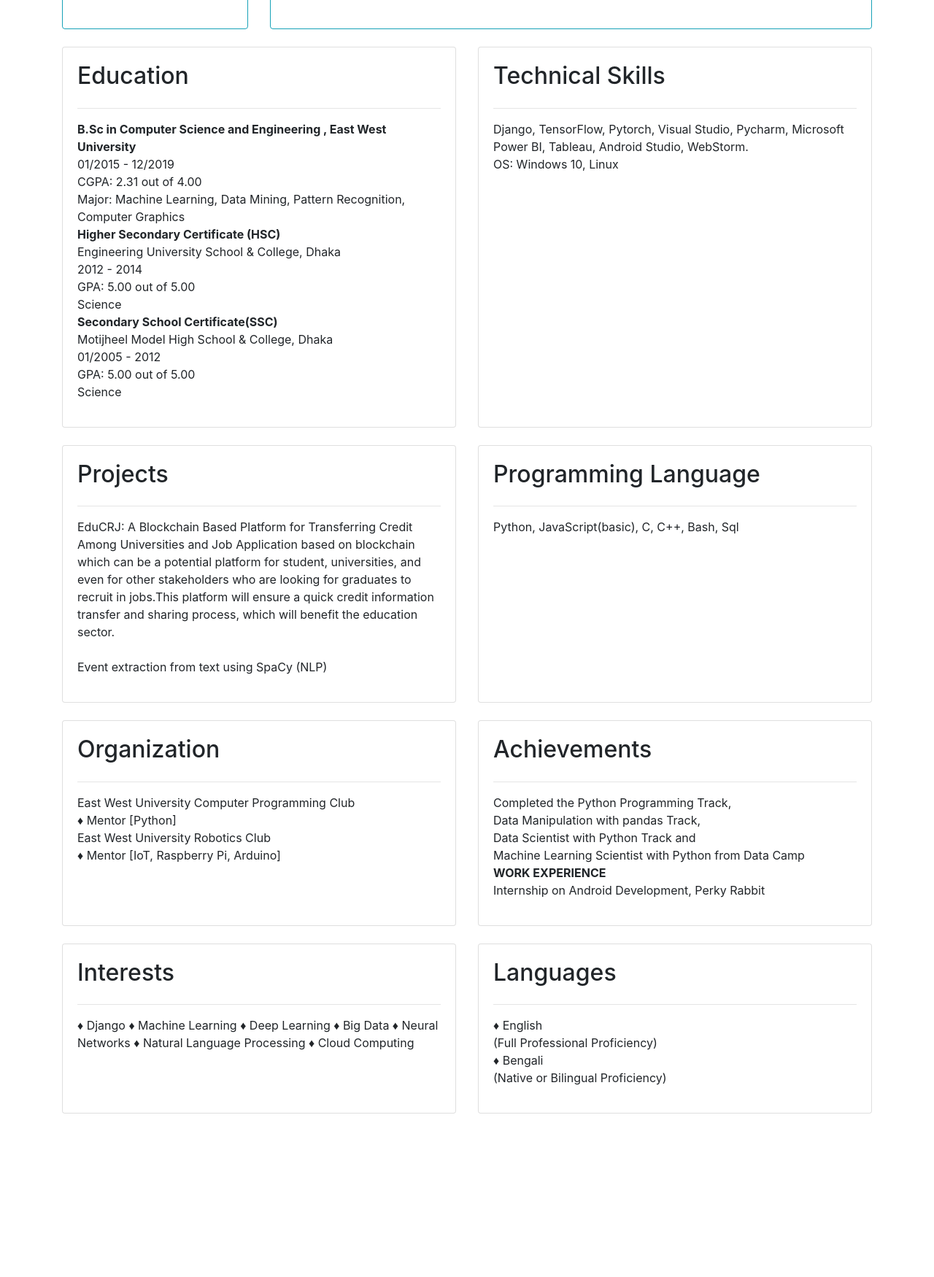
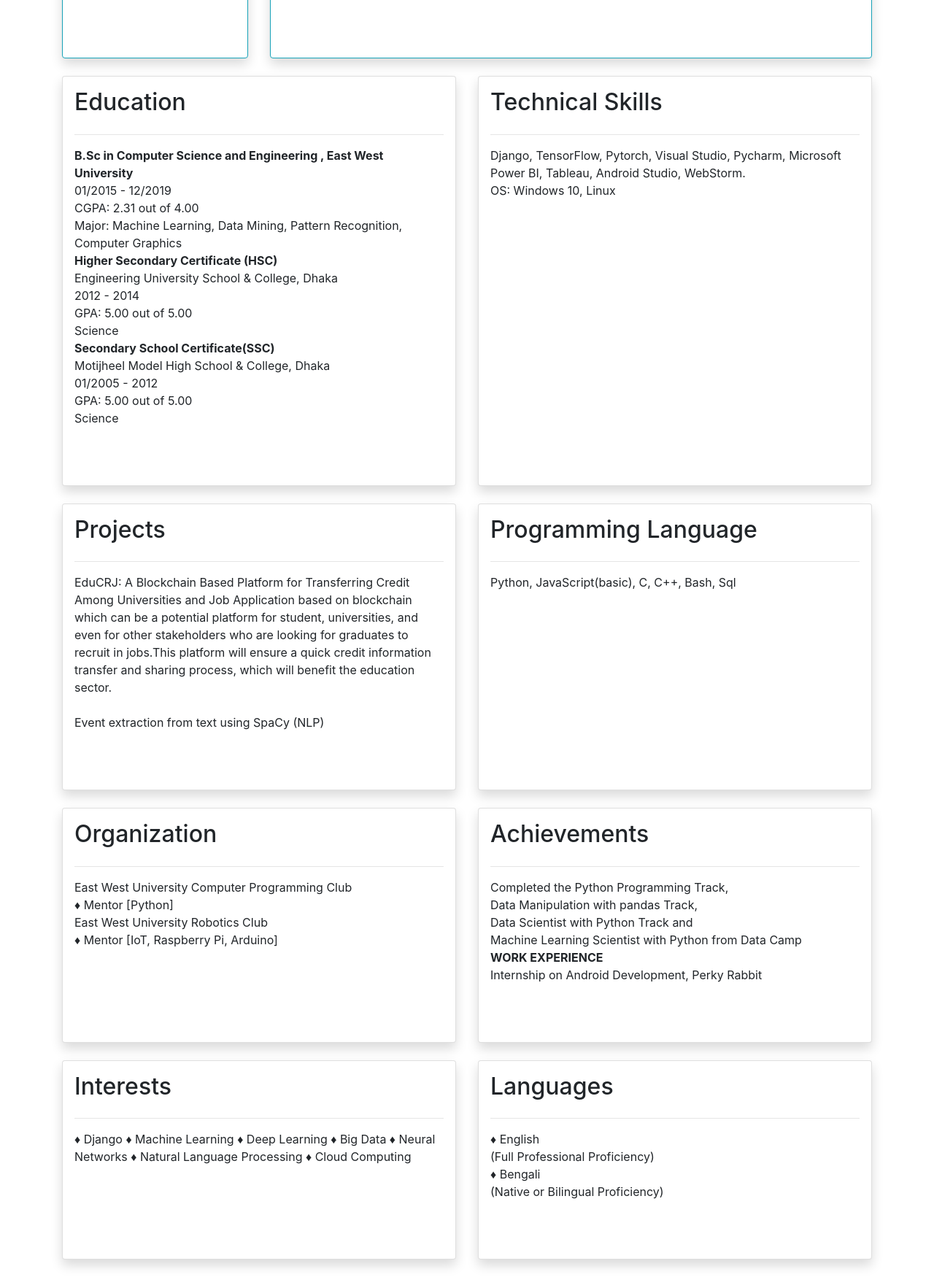
Before and after one commit to Pheonix12/my_portfolio, a Django app: template base/templates/base/home.html in a window 1280 px wide. Shown: the part 1505-3255 px from the top of the page at 73% size. Before the commit the page ends 3031 px from the top, so only its background shows below. Run offline with Django 3.2, Linux system fonts and the light colour scheme; the template is opened without the code that fills it, so the values that code supplies are empty; parts of the project's set-up code (start-up, migrations or seed data) failed here and were passed over; some libraries are stand-ins or nearby versions.

Commit message:
Update home.html

```diff
--- a/base/templates/base/home.html
+++ b/base/templates/base/home.html
@@ -1,51 +1,49 @@
-{% load  static %}
+{% load static %}
 
 <!DOCTYPE html>
 
 <html>
+
 <head>
     <title>Md. Shahriar Alam</title>
-        <link href = "{% static '/css/main.css' %}" rel= "stylesheet" type ="text/css">
+    <link href="{% static '/css/main.css' %}" rel="stylesheet" type="text/css">
     <link rel="stylesheet" href="https://stackpath.bootstrapcdn.com/bootstrap/4.4.1/css/bootstrap.min.css" integrity="sha384-Vkoo8x4CGsO3+Hhxv8T/Q5PaXtkKtu6ug5TOeNV6gBiFeWPGFN9MuhOf23Q9Ifjh" crossorigin="anonymous">
 </head>
 
 
 <body>
     <br>
-        <div class = "container"  >
-            <div class = "row">
-                <div class = "col-md-3">
-                    <div class ="card card-body h-100 border-info "  id = "profile-wrapper">
-                        <img id= "profile-pic" src = "{% static 'images/shaown.jpg' %}">
+    <div class="container">
+        <div class="row">
+            <div class="col-md-3">
+                <div class="card card-body h-100 border-info shadow p-3 mb-5 bg-white rounded" id="profile-wrapper">
+                    <img id="profile-pic" src="{% static 'images/shaown.jpg' %}">
                     <br>
 
                     <h4>Hi I'm Shahriar </h4>
-                        <p > I love Coding, Research and Collaborating </p>
+                    <p> I love Coding, Research and Collaborating </p>
                 </div>
             </div>
 
-                <div class = "col-md-9", >
-                    <div class ="card card-body h-100 border-info", id = "card">
+            <div class="col-md-9" ,>
+                <div class="card card-body h-100 border-info shadow p-3 mb-5 bg-white rounded" , id="card">
                     <br>
 
-                        <h2 id = "heading">  About Me </h2>
+                    <h2 id="heading"> About Me </h2>
                     <hr>
-                        <p id = "text" >
-                        Aim to be a part of a progressive organization that offers
-                        a scope to enhance capability and skills
-                        and also allows me to utilize skills for integrating knowledge,
-                        to support the workflow in organizations.
+                    <p id="text">
+                        Aim to be a part of a progressive organization that offers a scope to enhance capability and skills and also allows me to utilize skills for integrating knowledge, to support the workflow in organizations.
                         <br>
                     </p>
 
-                        <ul class = "social-links">
-                        <li><img class = "social" src = "{% static 'images/phone.png' %}"> Contact No: +8801521496105</li>
+                    <ul class="social-links">
+                        <li><img class="social" src="{% static 'images/phone.png' %}"> Contact No: +8801521496105</li>
                         <br>
-                        <li><img class = "social" src = "{% static 'images/gmail.png' %}">  Email: s.shaown12@gmail.com </li>
+                        <li><img class="social" src="{% static 'images/gmail.png' %}"> Email: s.shaown12@gmail.com </li>
                         <br>
-                        <li><img class = "social" src = "{% static 'images/Octocat.png' %}"> Github: https://github.com/Pheonix12 </li>
+                        <li><img class="social" src="{% static 'images/Octocat.png' %}"> Github: https://github.com/Pheonix12 </li>
                         <br>
-                        <li><img class = "social" src = "{% static 'images/linkedin.png' %}"> Linkedin: https://www.linkedin.com/in/md-shahriar-alam-shaown-24766714b/</li>
+                        <li><img class="social" src="{% static 'images/linkedin.png' %}"> Linkedin: https://www.linkedin.com/in/md-shahriar-alam-shaown-24766714b/</li>
                     </ul>
 
 
@@ -55,19 +53,19 @@
         </div>
         <br>
 
-            <div class = "row">
-                <div class = "col-md-6">
-                    <div class ="card card-body h-100">
-                    <h2 id = "heading" > Education </h2>
+        <div class="row">
+            <div class="col-md-6">
+                <div class="card card-body h-100 shadow p-3 mb-5 bg-white rounded">
+                    <h2 id="heading"> Education </h2>
                     <hr>
-                    <p id = "text">
+                    <p id="text">
                         <b> B.Sc in Computer Science and Engineering , East West University </b>
                         <br> 01/2015 - 12/2019 <br> CGPA: 2.31 out of 4.00 <br> Major: Machine Learning, Data Mining, Pattern Recognition, Computer Graphics
 
                         <br>
 
                         <b> Higher Secondary Certificate (HSC) </b>
-                    <br>Engineering University School & College, Dhaka <br> 2012 - 2014 <br>  GPA: 5.00 out of 5.00 <br> Science
+                        <br>Engineering University School & College, Dhaka <br> 2012 - 2014 <br> GPA: 5.00 out of 5.00 <br> Science
                         <br>
 
                         <b> Secondary School Certificate(SSC)  </b>
@@ -78,11 +76,11 @@
                 </div>
             </div>
 
-                <div class = "col-md-6">
-                    <div class ="card card-body h-100">
-                    <h2 id = "heading"> Technical Skills </h2>
+            <div class="col-md-6">
+                <div class="card card-body h-100 shadow p-3 mb-5 bg-white rounded">
+                    <h2 id="heading"> Technical Skills </h2>
                     <hr>
-                    <p id = "text">
+                    <p id="text">
                         Django, TensorFlow, Pytorch, Visual Studio, Pycharm, Microsoft Power BI, Tableau, Android Studio, WebStorm.
                         <br> OS: Windows 10, Linux
                     </p>
@@ -91,29 +89,26 @@
         </div>
         <br>
 
-            <div class = "row">
-                <div class = "col-md-6">
-                    <div class ="card card-body h-100">
-                    <h2 id = "heading"> Projects </h2>
+        <div class="row">
+            <div class="col-md-6">
+                <div class="card card-body h-100 shadow p-3 mb-5 bg-white rounded">
+                    <h2 id="heading"> Projects </h2>
                     <hr>
-                    <p id = "text" >
-                    EduCRJ: A Blockchain Based Platform for Transferring Credit Among Universities and
-                    Job Application based on blockchain which can be a potential platform for student, universities,
-                    and even for other stakeholders who are looking for graduates to recruit in jobs.This platform will
-                    ensure a quick credit information transfer and sharing process, which will benefit the education sector.
+                    <p id="text">
+                        EduCRJ: A Blockchain Based Platform for Transferring Credit Among Universities and Job Application based on blockchain which can be a potential platform for student, universities, and even for other stakeholders who are looking for graduates to recruit
+                        in jobs.This platform will ensure a quick credit information transfer and sharing process, which will benefit the education sector.
                         <br>
-                    <br>
-                    Event extraction from text using SpaCy (NLP)
+                        <br> Event extraction from text using SpaCy (NLP)
                     </p>
 
                 </div>
             </div>
 
-                <div class = "col-md-6">
-                    <div class ="card card-body h-100">
-                    <h2 id = "heading" > Programming Language </h2>
+            <div class="col-md-6">
+                <div class="card card-body h-100 shadow p-3 mb-5 bg-white rounded">
+                    <h2 id="heading"> Programming Language </h2>
                     <hr>
-                    <p id = "text" > Python, JavaScript(basic), C, C++, Bash, Sql </p>
+                    <p id="text"> Python, JavaScript(basic), C, C++, Bash, Sql </p>
 
 
 
@@ -124,24 +119,24 @@
         </div>
         <br>
 
-            <div class = "row">
-                <div class = "col-md-6">
-                    <div class ="card card-body h-100">
-                    <h2 id ="heading" > Organization </h2>
+        <div class="row">
+            <div class="col-md-6">
+                <div class="card card-body h-100 shadow p-3 mb-5 bg-white rounded">
+                    <h2 id="heading"> Organization </h2>
                     <hr>
 
-                    <p id = "text" >
+                    <p id="text">
                         East West University Computer Programming Club <br> &#9830; Mentor [Python]
                         <br> East West University Robotics Club <br> &#9830; Mentor [IoT, Raspberry Pi, Arduino]
                 </div>
             </div>
 
-                <div class = "col-md-6" >
-                    <div class ="card card-body h-100" >
-                    <h2 id = "heading" > Achievements </h2>
+            <div class="col-md-6">
+                <div class="card card-body h-100 shadow p-3 mb-5 bg-white rounded">
+                    <h2 id="heading"> Achievements </h2>
                     <hr>
 
-                    <p id = "text"> Completed the Python Programming Track,
+                    <p id="text"> Completed the Python Programming Track,
                         <br> Data Manipulation with pandas Track,
                         <br> Data Scientist with Python Track and
                         <br> Machine Learning Scientist with Python from Data Camp
@@ -155,26 +150,24 @@
         </div>
         <br>
 
-            <div class = "row">
-                <div class = "col-md-6">
-                    <div class ="card card-body h-100">
-                    <h2 id ="heading" > Interests </h2>
+        <div class="row">
+            <div class="col-md-6">
+                <div class="card card-body h-100 shadow p-3 mb-5 bg-white rounded">
+                    <h2 id="heading"> Interests </h2>
                     <hr>
 
-                    <p id = "text" >
-                    &#9830; Django &#9830; Machine Learning &#9830; Deep Learning
-                    &#9830; Big Data &#9830; Neural Networks &#9830; Natural Language Processing
-                    &#9830; Cloud Computing
+                    <p id="text">
+                        &#9830; Django &#9830; Machine Learning &#9830; Deep Learning &#9830; Big Data &#9830; Neural Networks &#9830; Natural Language Processing &#9830; Cloud Computing
                     </p>
                 </div>
             </div>
 
-                <div class = "col-md-6" >
-                    <div class ="card card-body h-100" >
-                    <h2 id = "heading" > Languages </h2>
+            <div class="col-md-6">
+                <div class="card card-body h-100 shadow p-3 mb-5 bg-white rounded">
+                    <h2 id="heading"> Languages </h2>
                     <hr>
 
-                    <p id = "text">  &#9830; English <br> (Full Professional Proficiency) <br> &#9830; Bengali <br> (Native or Bilingual Proficiency) </p>
+                    <p id="text"> &#9830; English <br> (Full Professional Proficiency) <br> &#9830; Bengali <br> (Native or Bilingual Proficiency) </p>
                 </div>
             </div>
 
```
Lines whose indentation alone changed are shown as unchanged.
